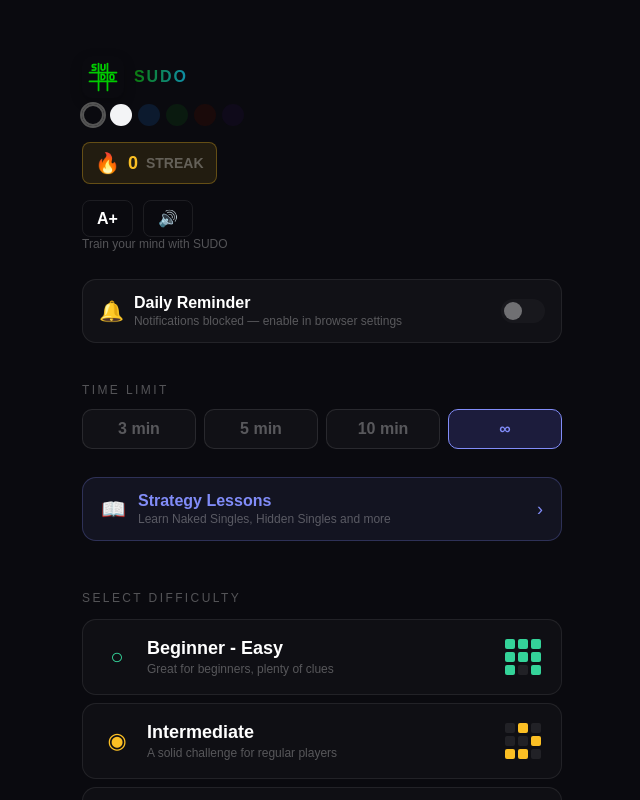
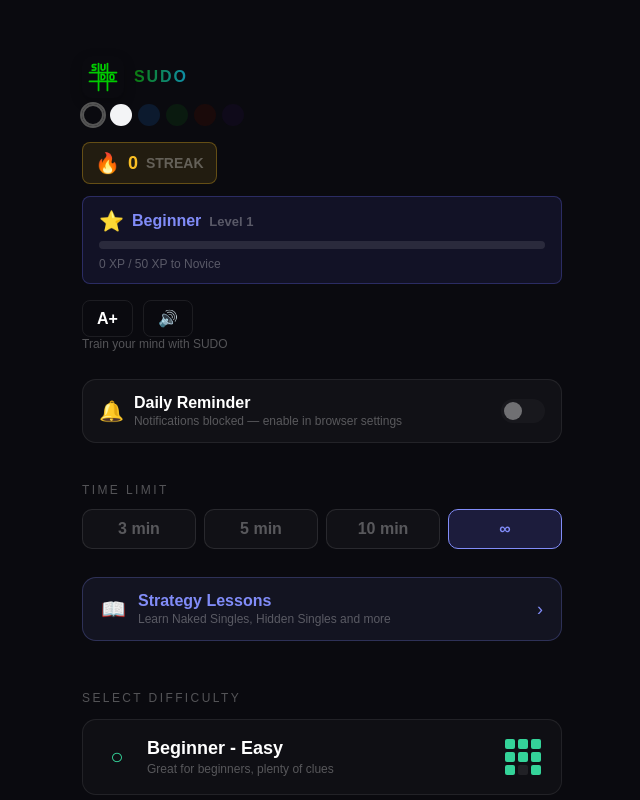
Before and after one commit to kkostia/SB4_Project, a React (Create React App) app in the folder sudoku-pwa/: page / in a window 1280 px wide. Shown: the top 800 px of the page, without its empty margins (318-958 px from the left). Built offline with nearby package versions, Linux system fonts and the light colour scheme.

Commit message:
add ranking progression with xp and levels

```diff
--- a/sudoku-pwa/src/App.js
+++ b/sudoku-pwa/src/App.js
@@ -3,6 +3,7 @@
 import HomePage from "./components/HomePage.jsx";
 import GameBoard from "./components/Game.jsx";
 import { fetchPuzzle } from "./api/sudokuAPI.js";
+import { getXP, addXP, calcXPForGame } from "./ranking.js";
 
 function checkAchievement(difficulty, elapsed) {
   const thresholds = {
@@ -122,6 +123,7 @@
   const [lastResult, setLastResult] = useState(null);
   const [streak, setStreak] = useState(() => Number(localStorage.getItem("sudoku-streak")) || 0);
   const [achievements, setAchievements] = useState(() => JSON.parse(localStorage.getItem("sudoku-achievements")) || []);
+  const [xp, setXP] = useState(() => getXP());
 
 
   async function handleStartGame(diff, limit) {
@@ -155,6 +157,7 @@
           onToggleSound={toggleSound}
           achievements={achievements}
           streak={streak}
+          xp={xp}
         />
 
         {loading && (
@@ -197,6 +200,12 @@
             }
           }
 
+          const earned = calcXPForGame(result.difficulty, result.elapsed, result.won);
+          if (earned > 0) {
+            const newXP = addXP(earned);
+            setXP(newXP);
+          }
+
           setScreen("home");
         }}
         onBack={() => setScreen("home")}
--- a/sudoku-pwa/src/components/HomePage.jsx
+++ b/sudoku-pwa/src/components/HomePage.jsx
@@ -1,6 +1,7 @@
 import { useState, useEffect } from "react";
 import logo from "../assets/logoSUDO.svg";
 import TutorialModal from "./Tutorial";
+import { getRank } from "../ranking.js";
 
 //Daily notifications
 function getToday() {
@@ -304,6 +305,7 @@
   onToggleSound,
   streak = 0,
   achievements = [],
+  xp = 0,
 }) {
 
   const [showTutorial, setShowTutorial] = useState(false);
@@ -398,6 +400,47 @@
             <span style={{ fontSize: "14px", color: "var(--text-muted)", fontWeight: 600 }}>ACHIEVEMENTS</span>
           </div>
         )}
+
+        {(() => {
+          const rank = getRank(xp);
+          const progress = rank.nextXP ? ((xp - rank.minXP) / (rank.nextXP - rank.minXP)) * 100 : 100;
+          return (
+            <div style={{
+              display: "flex",
+              flexDirection: "column",
+              gap: "8px",
+              marginTop: "12px",
+              padding: "12px 16px",
+              background: "rgba(99,102,241,0.1)",
+              borderRadius: "8px",
+              border: "1px solid rgba(99,102,241,0.3)",
+            }}>
+              <div style={{ display: "flex", alignItems: "center", gap: "8px" }}>
+                <span style={{ fontSize: "20px" }}>⭐</span>
+                <span style={{ fontWeight: 800, color: "#818cf8", fontSize: "16px" }}>{rank.name}</span>
+                <span style={{ fontSize: "13px", color: "var(--text-muted)", fontWeight: 600 }}>Level {rank.level}</span>
+              </div>
+              <div style={{
+                width: "100%",
+                height: "8px",
+                background: "rgba(255,255,255,0.1)",
+                borderRadius: "4px",
+                overflow: "hidden",
+              }}>
+                <div style={{
+                  width: `${Math.min(progress, 100)}%`,
+                  height: "100%",
+                  background: "#818cf8",
+                  borderRadius: "4px",
+                  transition: "width 0.3s",
+                }} />
+              </div>
+              <span style={{ fontSize: "12px", color: "var(--text-muted)" }}>
+                {xp} XP {rank.nextXP ? `/ ${rank.nextXP} XP to ${rank.nextName}` : "(Max Rank)"}
+              </span>
+            </div>
+          );
+        })()}
 
         <div style={{ display: "flex", gap: "10px", marginTop: "16px" }}>
           <button
--- /dev/null
+++ b/sudoku-pwa/src/ranking.js
@@ -0,0 +1,54 @@
+const RANKS = [
+  { name: "Beginner", minXP: 0 },
+  { name: "Novice", minXP: 50 },
+  { name: "Solver", minXP: 150 },
+  { name: "Expert", minXP: 400 },
+  { name: "Master", minXP: 800 },
+  { name: "Grandmaster", minXP: 1500 },
+];
+
+const XP_PER_DIFFICULTY = {
+  easy: 10,
+  medium: 25,
+  hard: 50,
+};
+
+export function getXP() {
+  return Number(localStorage.getItem("sudoku-xp")) || 0;
+}
+
+export function addXP(amount) {
+  const current = getXP();
+  const updated = current + amount;
+  localStorage.setItem("sudoku-xp", updated);
+  return updated;
+}
+
+export function calcXPForGame(difficulty, elapsed, won) {
+  if (!won) return 0;
+  const base = XP_PER_DIFFICULTY[difficulty] || 10;
+  return base;
+}
+
+export function getRank(xp) {
+  let current = RANKS[0];
+  let nextRank = RANKS[1];
+
+  for (let i = RANKS.length - 1; i >= 0; i--) {
+    if (xp >= RANKS[i].minXP) {
+      current = RANKS[i];
+      nextRank = RANKS[i + 1] || null;
+      break;
+    }
+  }
+
+  const level = Math.floor(xp / 50) + 1;
+
+  return {
+    name: current.name,
+    level,
+    minXP: current.minXP,
+    nextXP: nextRank ? nextRank.minXP : null,
+    nextName: nextRank ? nextRank.name : null,
+  };
+}
```
